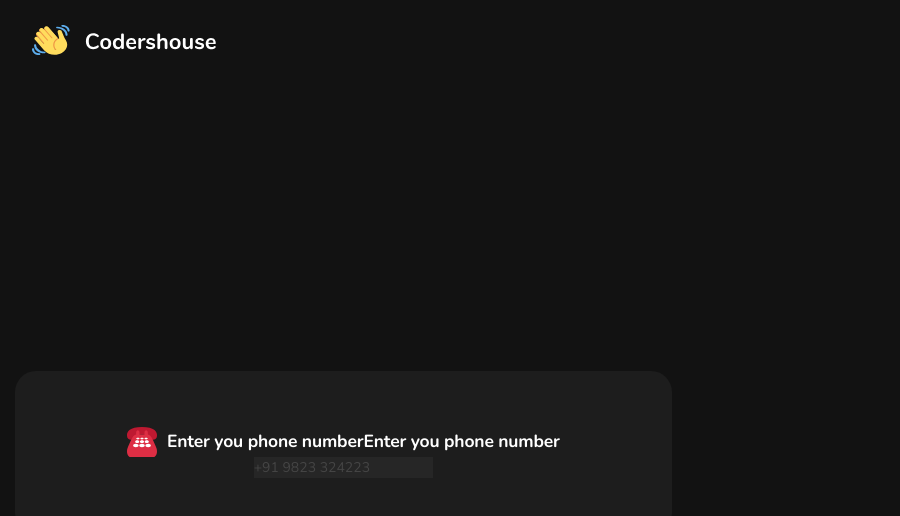
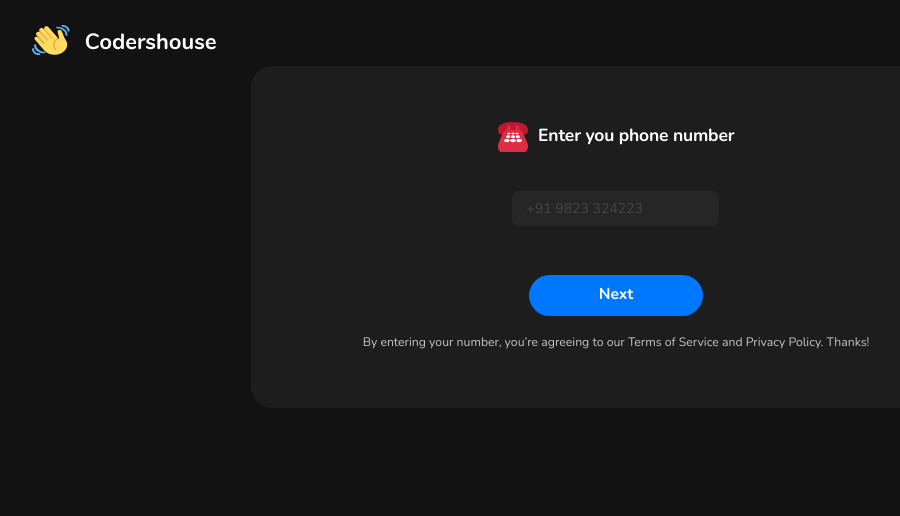
Before and after one commit to imedisa/Coders-House, a Vue app: page /auth in a window 1280 px wide. Shown: the top 516 px of the page, without its empty margins (24-924 px from the left). Built offline with nearby package versions, Linux system fonts and the light colour scheme.

Commit message:
created this page but not fix

```diff
--- a/src/assets/css/genrall.css
+++ b/src/assets/css/genrall.css
@@ -31,5 +31,5 @@ body {
   color: #454545;
 }
 .number__input:focus{
-    border: var(--Blue);
+    border-color: var(--Blue);
 }
--- a/src/pages/AuthPage.vue
+++ b/src/pages/AuthPage.vue
@@ -1,18 +1,22 @@
 <template>
-  <div class="h-[calc(100vh-2rem)] flex justify-items-center items-center">
-    <div class="flex flex-col rounded-3xl justify-center align-center mx-5" style="background-color: var(--Background-secondary);">
-        <div class="text-center py-8 px-5 sm:px-14 lg:px-32 lg:py-16">
-            <div class="flex flex-row gap-x-3 items-center">
-            <img src="../assets/images/svgs/Emoji.svg" alt="telephone icon =)">
+  <div  class="text-center h-[calc(100vh-2rem)]  justify-items-center items-center">
+    <div style="background-color: var(--Background-secondary);" class=" flex-col rounded-3xl justify-center align-center mx-5" >
+        <div class=" py-8 px-5 sm:px-14 lg:px-32 lg:py-16">
+            <div class="flex justify-center gap-x-3 ">
+            <img class="scale-50 lg:scale-100" src="../assets/images/svgs/Emoji.svg" alt="telephone icon =)">
             <div class="font-bold text-sm lg:text-xl">
-                Enter you phone numberEnter you phone number
+                Enter you phone number
             </div>
         </div>
         <div class="">
             <form action="">
-                <input style="" class="number__input" type="number" placeholder="+91 9823 324223">
+                <input class="px-4 py-2 rounded-lg mt-5  lg:mt-11 number__input" type="number" placeholder="+91 9823 324223">
             </form>
         </div>
+        <div class="mt-8 lg:mt-14">
+            <button class="scale-50 lg:scale-100 btn-blue rounded-full px-20 py-4 lg:py-2.5 text-lg font-bold" >Next </button>
+        </div>
+        <p style="color: var(--Secondary-text);" class="mt-3 md:mt-5 text-xs md:text-sm font-normal">By entering your number, you’re agreeing to our Terms of Service and Privacy Policy. Thanks!</p>
         </div>
     </div>
   </div>
```
